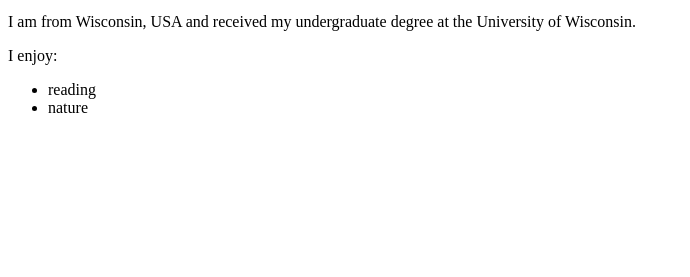
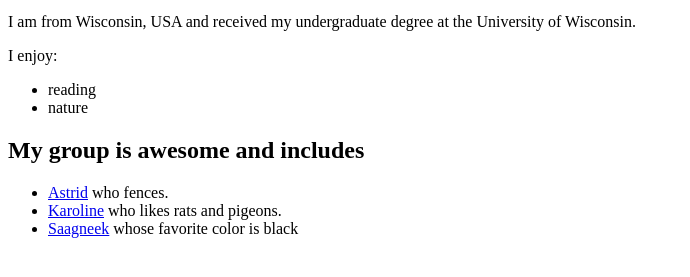
Before and after one commit to hestrey/INST0018_23-24_-uczchs1, a plain HTML site: page index.html in a window 1280 px wide. Shown: the part 101-378 px from the top of the page, without its empty margins (0-690 px from the left). Drawn offline with Linux system fonts and the light colour scheme.

Commit message:
Update index.html

```diff
--- a/index.html
+++ b/index.html
@@ -13,5 +13,11 @@
  <li>nature</li>
  </ul>
  </p>
+ <h2>My group is awesome and includes</h2>
+ <ul>
+  <li> <a href="https:/vriesa.github.io/INST0018_23-24_uczca04/"> Astrid</a> who fences. </li>
+  <li> <a href="https://karolinehansen.github.io/INST0018_23-24_uczckkh/">Karoline</a> who likes rats and pigeons. </li>
+  <li> <a href="https://saagneek.github.io/INST0018_23-24_uczcasu/">Saagneek</a> whose favorite color is black</li>
+ </ul>
 </body>
 </html>
```
